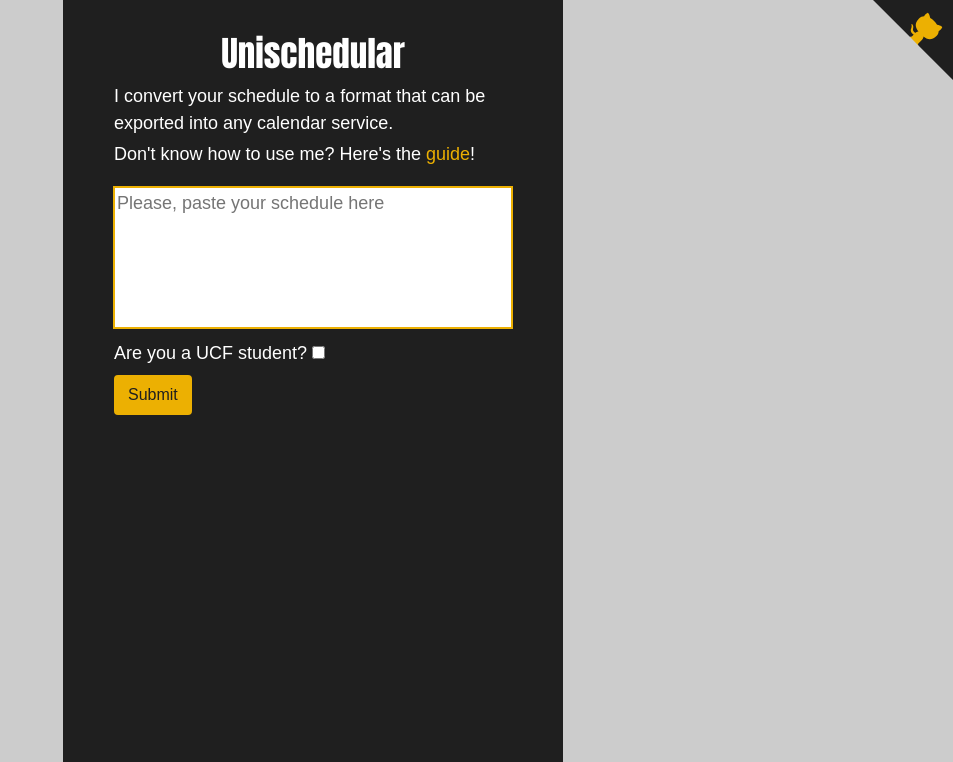
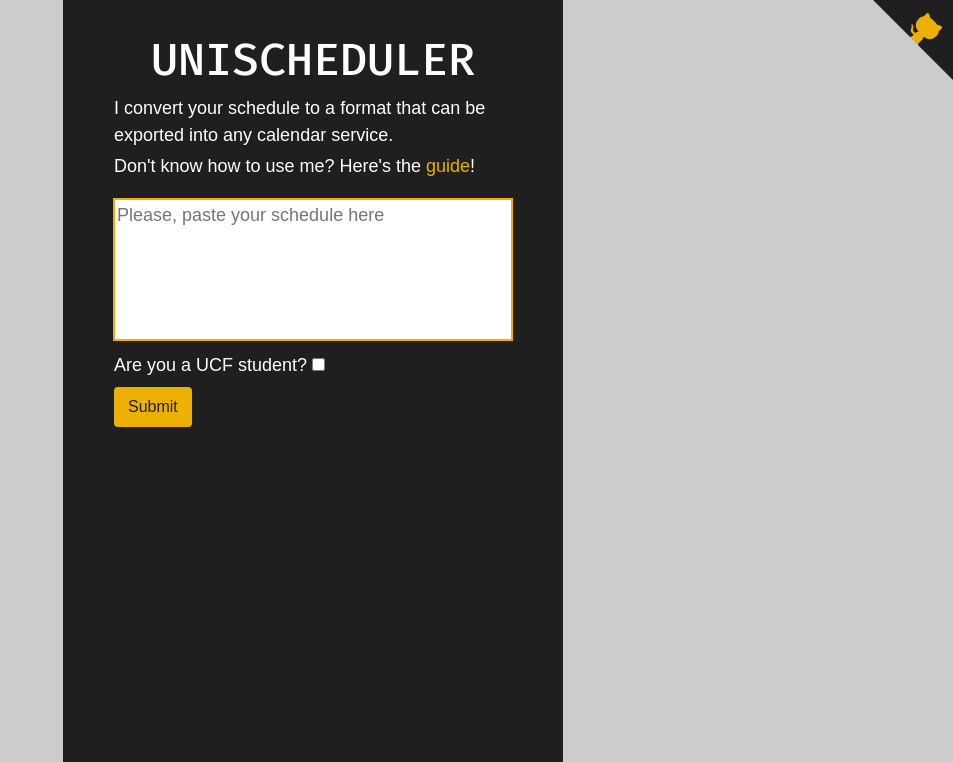
Before and after one commit to zmievsa/unischeduler_web, a Flask app: template unischeduler_web/templates/main.html in a window 1280 px wide. Shown: the top 762 px of the page, without its empty margins (327-1280 px from the left). Run offline with Flask 2, Linux system fonts and the light colour scheme; the template is opened without the code that fills it, so the values that code supplies are empty; parts of the project's set-up code (start-up, migrations or seed data) failed here and were passed over; some libraries are stand-ins or nearby versions; some web fonts are replaced.

Commit message:
New Font

```diff
--- a/unischeduler_web/static/style.css
+++ b/unischeduler_web/static/style.css
@@ -1,12 +1,15 @@
+/*@import url('https://fonts.googleapis.com/css?family=Anton&display=swap');
+@import url('https://fonts.googleapis.com/css2?family=Open+Sans:wght@400;700&display=swap'); */
+													/*The original web-fonts*/
+
+@import url('https://fonts.googleapis.com/css2?family=Fira+Code:wght@500&display=swap');
 @import url('https://fonts.googleapis.com/css?family=Hind+Vadodara:300,700&display=swap');
-@import url('https://fonts.googleapis.com/css?family=Anton&display=swap');
-
-/* @import url('https://fonts.googleapis.com/css2?family=Open+Sans:wght@400;700&display=swap'); */
 
 body{
 	font-family: 'Hind Vadodara', sans-serif;
-	/* font-family: 'Open Sans', sans-serif; */
+	/*font-family: 'Open Sans', sans-serif;
 	/* font-weight: 400; */
+										/*The original font */
 	font-size: 18px;
 	color: #fff;
 	background-color: #ccc;
@@ -22,10 +25,12 @@ a:hover{
 
 
 h1{
-	font-family: 'Anton', sans-serif;
-	/* font-family: 'Open Sans', sans-serif;
+	/* font-family: 'Anton', sans-serif;
+	font-family: 'Open Sans', sans-serif;
 	font-weight: 700; */
-	font-size: 35px;
+									/*The original font */
+	font-family: 'Fira Code', monospace;
+	font-size: 45px;
 
 }
 
@@ -106,6 +111,7 @@ p.error {
 		background-image: url("stas-3.gif");
 		background-position: left;
 		background-repeat: no-repeat;*/
+											/*The original style*/
 		color: rgb(179, 0, 0);
 		background-color: #1f1f1f;
 		text-align: left;
@@ -116,6 +122,7 @@ p.error {
 	background-color: #1f1f1f;
 	text-align: center;
 }*/
+				/*Original style for the footer */
 
 .error img{
 	width: 90px;
@@ -123,6 +130,7 @@ p.error {
 	margin-top: 15px;
 	/* padding-bottom: 30px; */
 	/* padding-top: 15px; */
+							/*Error message original styling*/
 }
 
 header{
@@ -159,6 +167,5 @@ header{
 
 
 html, body {
-		/* Keeps footer low */
 		height:100%;
 }
--- a/unischeduler_web/templates/main.html
+++ b/unischeduler_web/templates/main.html
@@ -29,7 +29,7 @@
         <div class="inner-content">
           <header>
             <h1>
-              Unischedular
+              UNISCHEDULER
             </h1>
           </header>
           <main>
```
